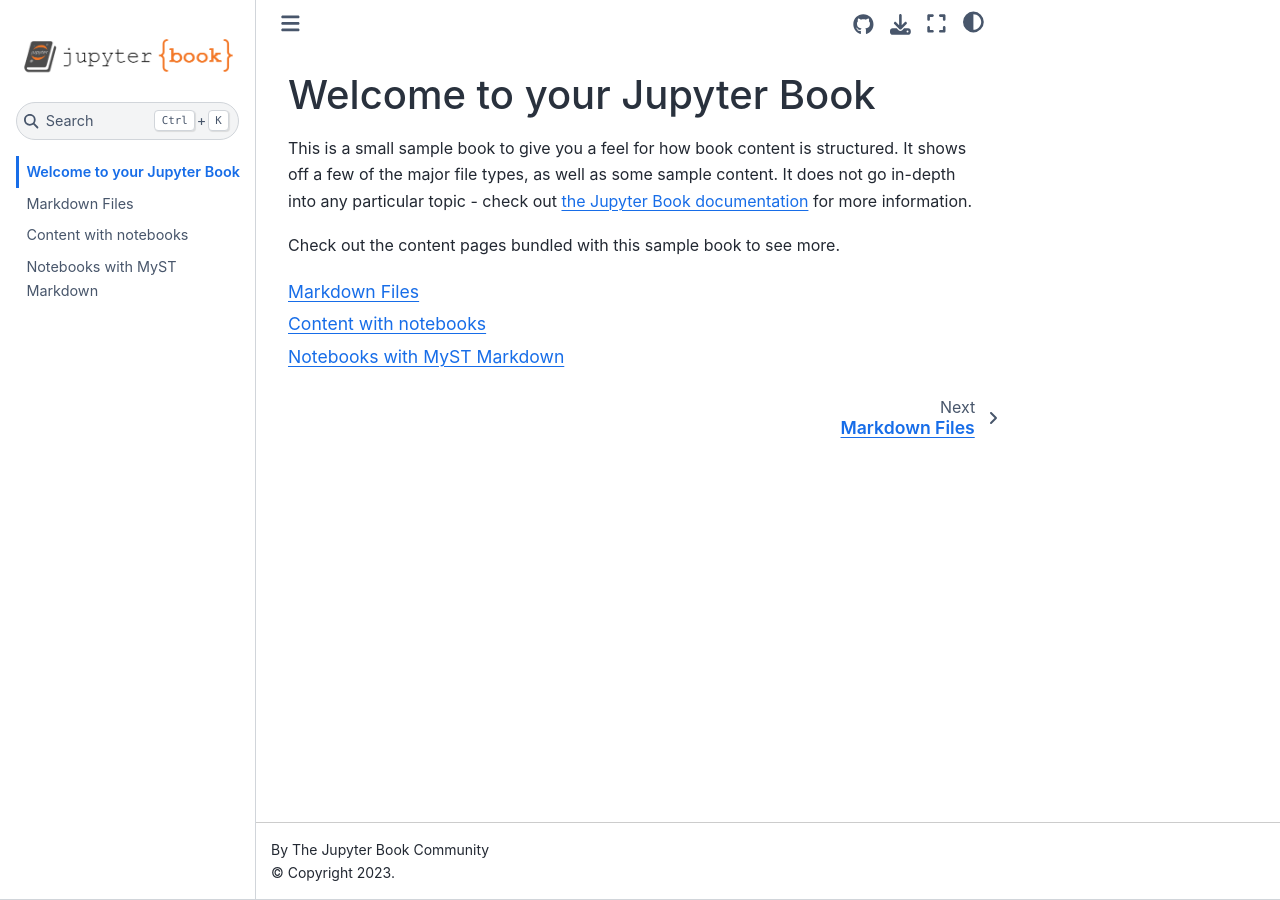
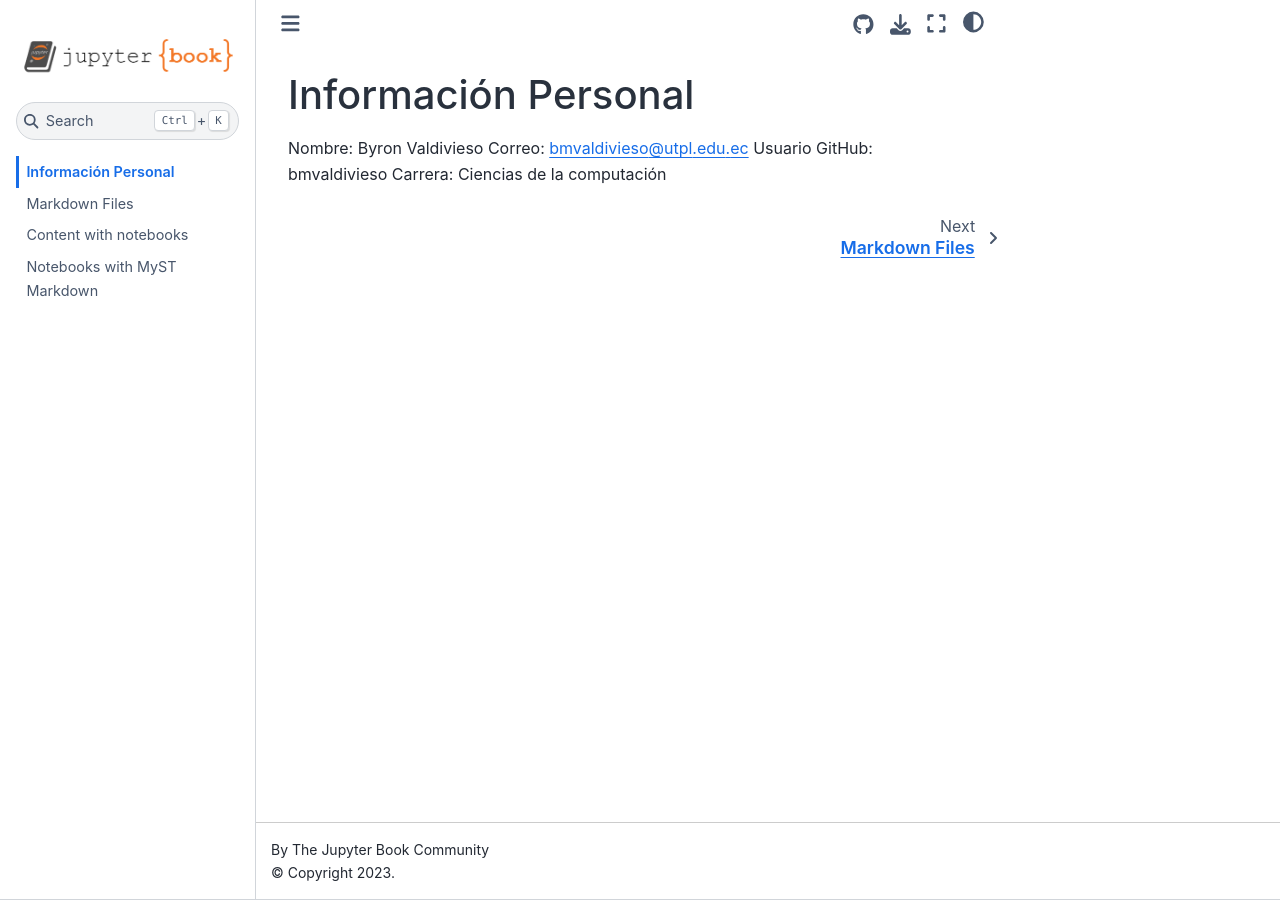
Before and after one commit to bmvaldivieso/semana1, a Jupyter Book: the page built from intro.md, in a window 1280 px wide. Built offline with Jupyter Book 1.0.4 settings and Sphinx 7.4.7 and the Sphinx Book theme 1.1.4, drawn with Linux system fonts in a browser that asks for light colours.

Commit message:
segunda subida

````diff
--- a/intro.md
+++ b/intro.md
@@ -1,11 +1,6 @@
-# Welcome to your Jupyter Book
+# Información Personal
 
-This is a small sample book to give you a feel for how book content is
-structured.
-It shows off a few of the major file types, as well as some sample content.
-It does not go in-depth into any particular topic - check out [the Jupyter Book documentation](https://jupyterbook.org) for more information.
-
-Check out the content pages bundled with this sample book to see more.
-
-```{tableofcontents}
-```
+Nombre: Byron Valdivieso
+Correo: bmvaldivieso@utpl.edu.ec
+Usuario GitHub: bmvaldivieso
+Carrera: Ciencias de la computación
````
Also changed, not shown: MateriasAprobadas.md (added, +5 -0 lines), MateriasFaltantes.md (added, +5 -0 lines).
